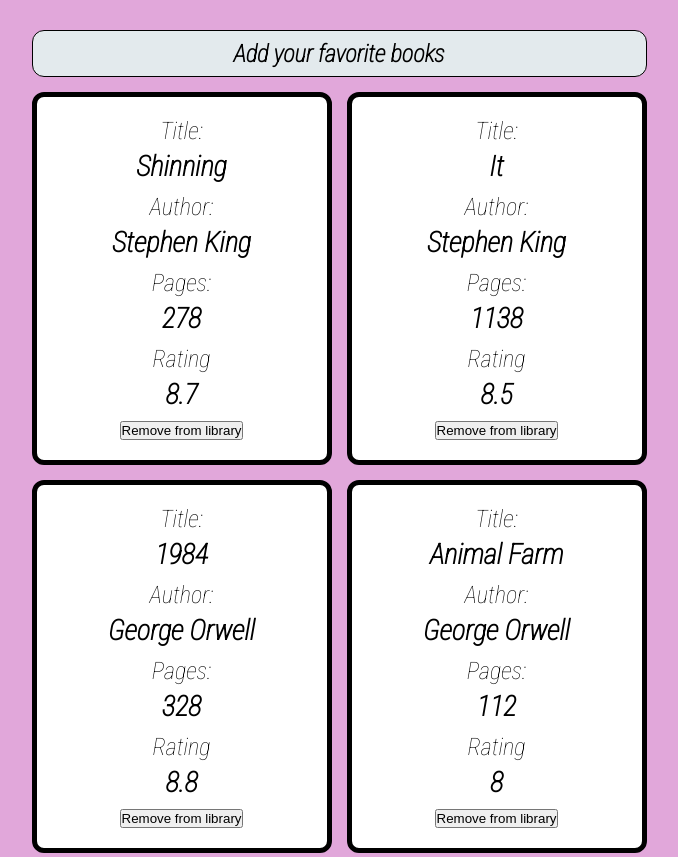
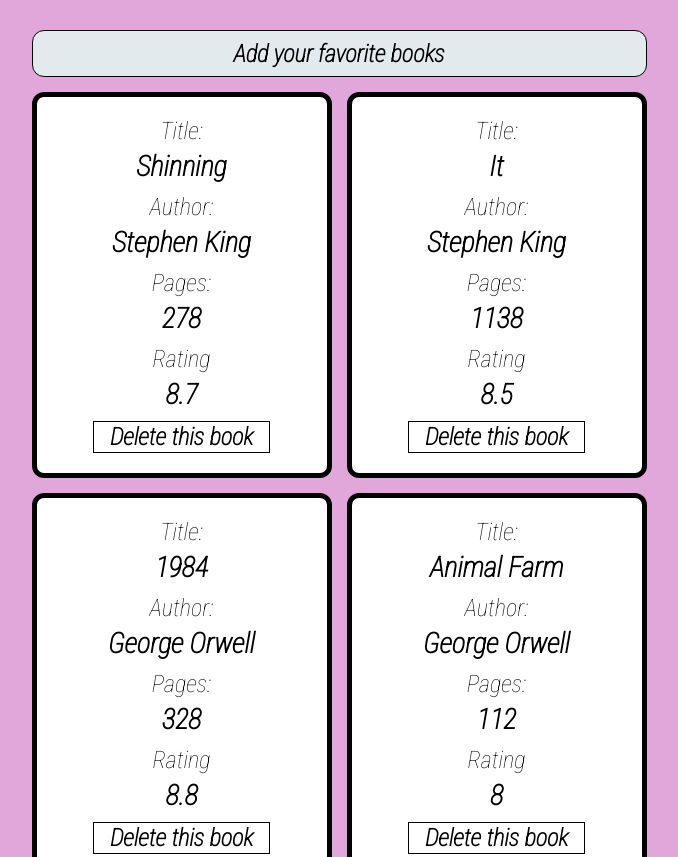
Before and after one commit to vukmilenkovic/Library, a plain HTML site: page index.html in a window 1280 px wide. Shown: the top 857 px of the page, without its empty margins (301-979 px from the left). Drawn offline with Linux system fonts and the light colour scheme.

Commit message:
Created the function that will remove the clicked element from the library, need to refresh the content that is displayed to the user after he deletes the book.

```diff
--- a/index.js
+++ b/index.js
@@ -6,6 +6,7 @@ function Book(title, author, pages, rating, id) {
     this.author = author;
     this.pages = pages;
     this.rating = rating;
+
 
 };
 
@@ -31,19 +32,20 @@ myLibrary.push(book_001, book_002, book_003, book_004, book_005, book_006, book_
 
 const container = document.querySelector('.container');
 
+
 // Display data from JavaScript
 
 const books = document.querySelector('.books');
 
+// Put this in a function!
 myLibrary.forEach(bookData => {
     const div = document.createElement('div');
     div.className = 'book';
         div.innerHTML = `
-            <p data-id="${bookData.id}">Title:<h3> ${bookData.title}</h3></p>
+            <p>Title:<h3> ${bookData.title}</h3></p>
             <p>Author:<h3> ${bookData.author}</h3></p>
             <p>Pages:<h3> ${bookData.pages}</h3></p>
             <p>Rating<h3> ${bookData.rating}</h3></p>
-            <button>Remove from library</button>
         `;
     div.style.border = '5px solid black';
     div.style.borderRadius = '12px';
@@ -51,51 +53,16 @@ myLibrary.forEach(bookData => {
     div.style.fontSize = '24px';
     div.style.padding = '20px';
 
+    const bookBtn = document.createElement('div');
+    bookBtn.className = 'btn-small';
+    bookBtn.textContent = 'Delete this book';
+    bookBtn.dataset.id = `${bookData.id}`;
+
+    div.appendChild(bookBtn);
     books.appendChild(div);
+
 })
 
-// Delete book
-function deleteBook(){
-    console.log(myLibrary);
-
-
-}
-
-
-
-// TODO: Create a JSON Database to store the differert books
-// TODO: Create a button that will relocate the user to the page where he can
-// write his own book, the button will comunicate with the database, adding the
-// book to it
-
-// Display data from the database
-// fetch('./db.json')
-//     .then(res => res.json())
-//     .then(data => {
-//         // Request calls the function
-//         displayBooks(data.books);
-//     })
-
-
-
-// function displayBooks(books){
-//     const container = document.querySelector('.books');
-
-//     books.forEach(book => {
-//         const div = document.createElement('div');
-//         div.className = 'book';
-//         div.innerHTML = `
-//             <p>Title:<h3> ${book.title}</h3></p>
-//             <p>Author:<h3> ${book.author}</h3></p>
-//             <p>Pages:<h3> ${book.pages}</h3></p>
-//             <p>Rating<h3> ${book.rating}</h3></p>
-//             <button>Remove from library</button>
-//         `;
-
-
-//         container.appendChild(div);
-
-// })
 
 
 const button = document.createElement('div');
@@ -103,7 +70,6 @@ button.className = 'btn'
 button.innerHTML = `
     <p class='btn-text'>Add your favorite books</p>
 `;
-
 
 books.appendChild(button);
 
@@ -119,10 +85,25 @@ button.addEventListener('click', () => {
     }
 });
 
+// Connect the made book cards with JS
+const deleteBtn = document.querySelectorAll('.btn-small');
+// Returns a node element, like an array, must loop thru the array!
+deleteBtn.forEach(el => {
+    // el represennts each node in the nodelist
+    el.addEventListener('click', (e) => {
+        console.log(e.currentTarget.dataset.id);
+        deleteBookById(`${e.currentTarget.dataset.id}`);
+    })
+})
+
+console.log(myLibrary);
+function deleteBookById(id) {
+  let books = myLibrary.filter(book => book.id !== id);
+  console.log(books);
+}
 
 
 function displayForm(){
-    const books = document.querySelector('.books');
     const container = document.querySelector('.container');
 
 
@@ -167,9 +148,46 @@ function hideForm() {
 
 // Because we can't communicate with the json database without a server the button press won't do anything but clear the users input
 const form = document.querySelector('.form');
-form.addEventListener('submit', handlesubmit);
+//  form.addEventListener('submit', handleSubmit);
 
 function handleSubmit(e){
     e.preventDefault();
     e.target.reset();
 }
+
+document.addEventListener('click', (e) => {
+
+});
+// TODO: Create a JSON Database to store the differert books
+// TODO: Create a button that will relocate the user to the page where he can
+// write his own book, the button will comunicate with the database, adding the
+// book to it
+
+// Display data from the database
+// fetch('./db.json')
+//     .then(res => res.json())
+//     .then(data => {
+//         // Request calls the function
+//         displayBooks(data.books);
+//     })
+
+
+
+// function displayBooks(books){
+//     const container = document.querySelector('.books');
+
+//     books.forEach(book => {
+//         const div = document.createElement('div');
+//         div.className = 'book';
+//         div.innerHTML = `
+//             <p>Title:<h3> ${book.title}</h3></p>
+//             <p>Author:<h3> ${book.author}</h3></p>
+//             <p>Pages:<h3> ${book.pages}</h3></p>
+//             <p>Rating<h3> ${book.rating}</h3></p>
+//             <button>Remove from library</button>
+//         `;
+
+
+//         container.appendChild(div);
+
+// })
--- a/styles.css
+++ b/styles.css
@@ -145,3 +145,14 @@ input:focus {
     font-size: 24px;
     font-weight: 900;
 }
+
+.btn-small {
+    width: 70%;
+    height: 30px;
+    border: 1px solid black;
+    display: flex;
+    justify-content: center;
+    align-items: center;
+    font-size: 24px;
+    font-weight: 700;
+}
```
